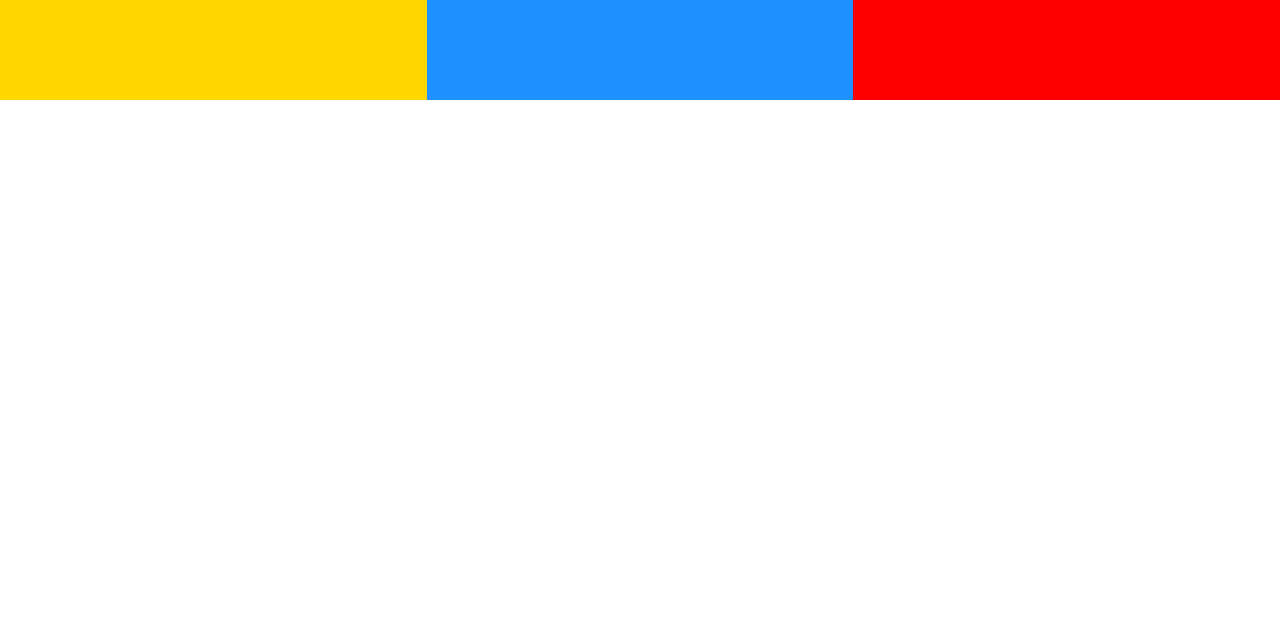
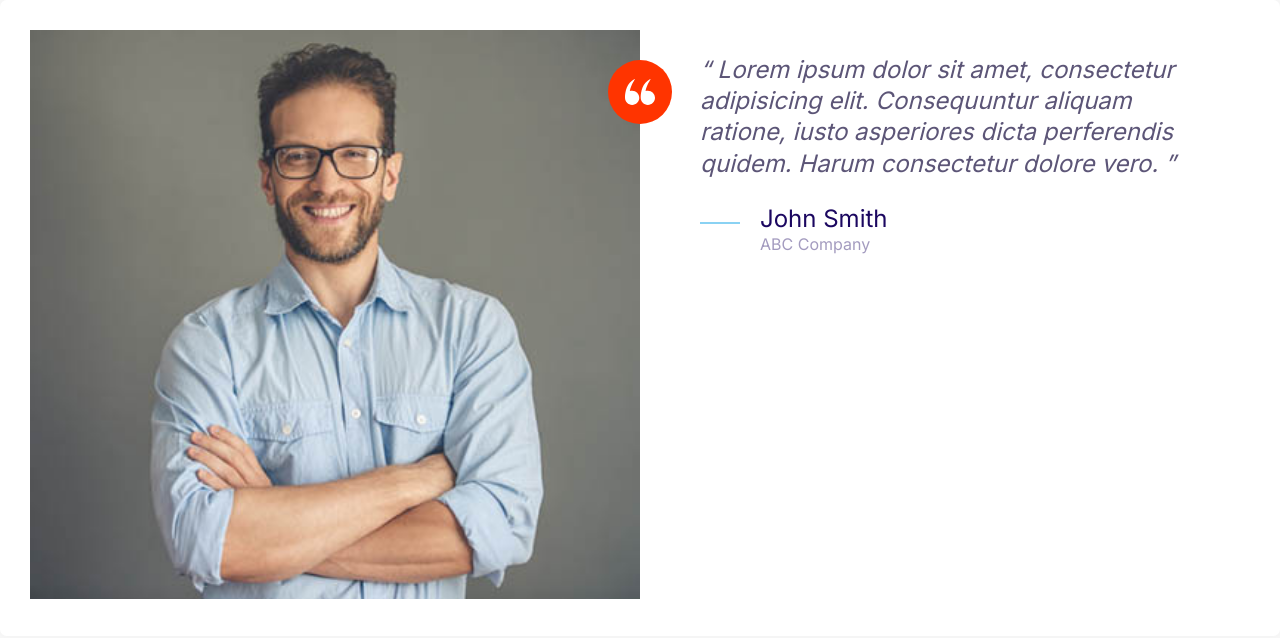
Before and after one commit to imouiche/Mouichify-Web-Site-Project, a plain HTML site: page index.html in a window 1280 px wide. Drawn offline with Linux system fonts and the light colour scheme.

Commit message:
Build the testimonial components.

```diff
--- a/css/styles.css
+++ b/css/styles.css
@@ -162,8 +162,17 @@ a {
   height: 40px;
 }
 
+.icon--small {
+  width: 30px;
+  height: 30px;
+}
+
 .icon--primary {
   fill: var(--color-primary);
+}
+
+.icon--white {
+  fill: #fff;
 }
 
 .icon-container {
@@ -176,7 +185,10 @@ a {
   align-items: center;
 }
 
-/*Buttons*/
+.icon-container--accent {
+  background: var(--color-accent);
+}
+/* Buttons */
 
 .btn {
   border-radius: 30px;
@@ -442,3 +454,34 @@ a {
     grid-template-columns: repeat(3, 1fr);
   }
 }
+
+/* Testimanial*/
+
+.testimonial {
+  padding: 3rem;
+}
+
+.testimonial__image {
+  position: relative;
+}
+/* > is a driect child selector*/
+.testimonial__image > img {
+  width: 100%;
+}
+
+.testimonial__image > .icon-container {
+  position: absolute;
+  top: 3rem;
+  right: -32px; /*64/2 size of the container we set earlier*/
+}
+
+@media screen and (min-width: 768px) {
+  .testimonial .quote,
+  .testimonial .quote__author {
+    font-size: 2.4rem;
+  }
+
+  .testimonial .quote {
+    margin-left: 6rem;
+  }
+}
--- a/index.html
+++ b/index.html
@@ -14,10 +14,37 @@
     <link rel="stylesheet" href="/css/styles.css" />
   </head>
   <body>
-    <div class="grid grid--1x3">
-      <div style="height: 100px; background: gold"></div>
-      <div style="height: 100px; background: dodgerblue"></div>
-      <div style="height: 100px; background: red"></div>
+    <div class="card testimonial">
+      <div class="grid grid--1x2">
+        <div class="testimonial__image">
+          <img src="/images/testimonial.jpg" alt="A happy smiling customer" />
+          <span class="icon-container icon-container--accent">
+            <svg class="icon icon--white icon--small">
+              <use xlink:href="/images/sprite.svg#quotes"></use>
+            </svg>
+          </span>
+        </div>
+        <blockquote class="quote">
+          <p class="quote__text">
+            Lorem ipsum dolor sit amet, consectetur adipisicing elit.
+            Consequuntur aliquam ratione, iusto asperiores dicta perferendis
+            quidem. Harum consectetur dolore vero.
+          </p>
+          <footer>
+            <div class="media">
+              <div class="media__image">
+                <svg class="icon icon--primary quote__line">
+                  <use xlink:href="/images/sprite.svg#line"></use>
+                </svg>
+              </div>
+              <div class="media__body">
+                <h3 class="media__title quote__author">John Smith</h3>
+                <p class="quote__organization">ABC Company</p>
+              </div>
+            </div>
+          </footer>
+        </blockquote>
+      </div>
     </div>
   </body>
 </html>
```
Also changed, not shown: components/testimonials.html (added, +32 -0 lines), images/inoussa.jpg (added), images/testimonial.jpg (added).
